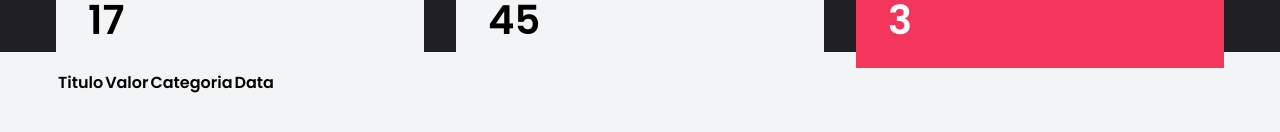
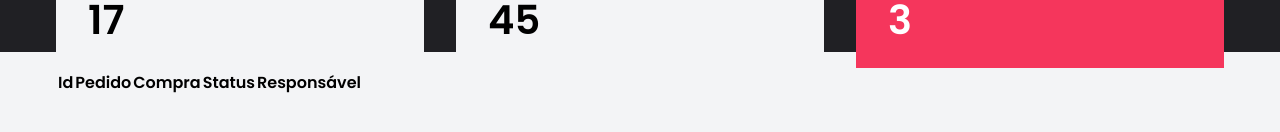
Before and after one commit to jorgelucasalima/engpede, a React (Create React App) app: page / in a window 1280 px wide. Shown: the part 316-448 px from the top of the page. Built offline with nearby package versions, Linux system fonts and the light colour scheme.

Commit message:
atualizado nomes para tabela do home

```diff
--- a/src/components/Pedidos/index.jsx
+++ b/src/components/Pedidos/index.jsx
@@ -9,10 +9,11 @@ export default function Pedidos() {
 
           <thead>
             <tr>
-              <th>Titulo</th>
-              <th>Valor</th>
-              <th>Categoria</th>
-              <th>Data</th>
+              <th>Id</th>
+              <th>Pedido</th>
+              <th>Compra</th>
+              <th>Status</th>
+              <th>Responsável</th>
             </tr>
           </thead>
 
```
